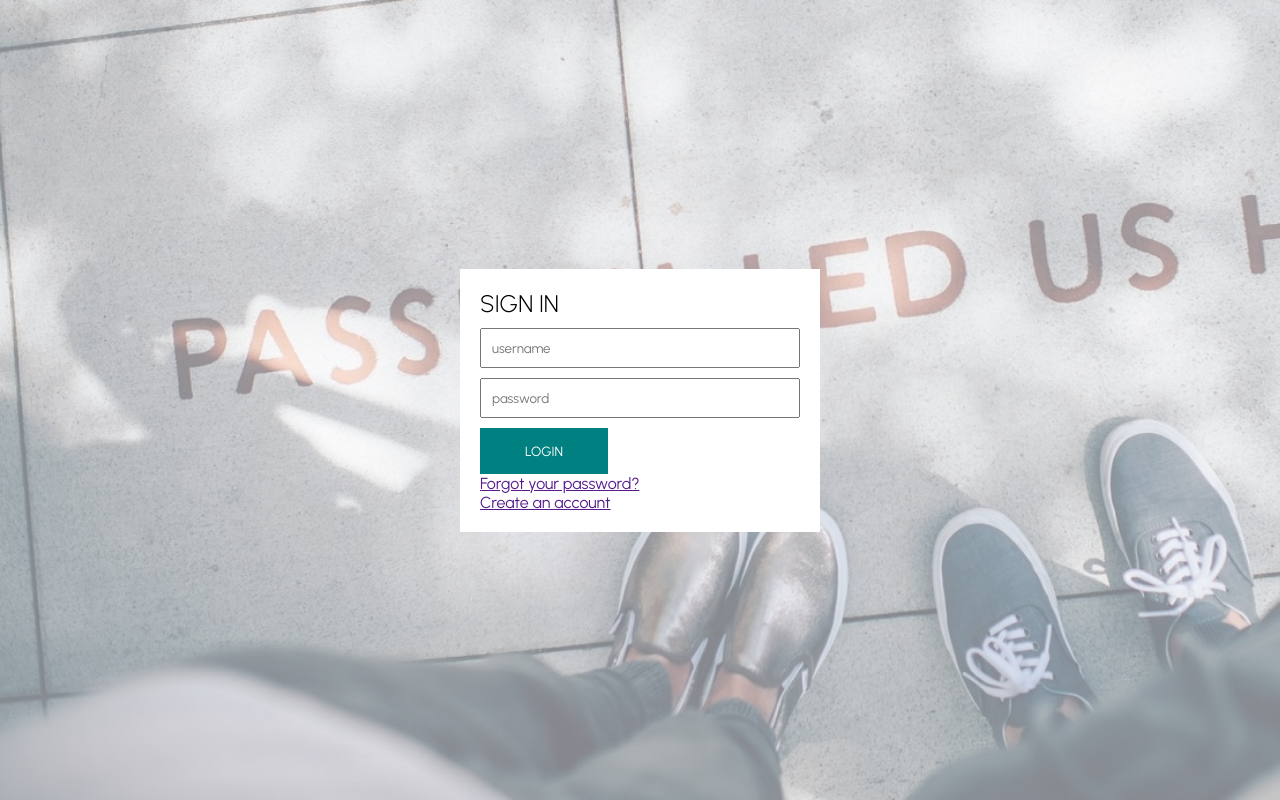
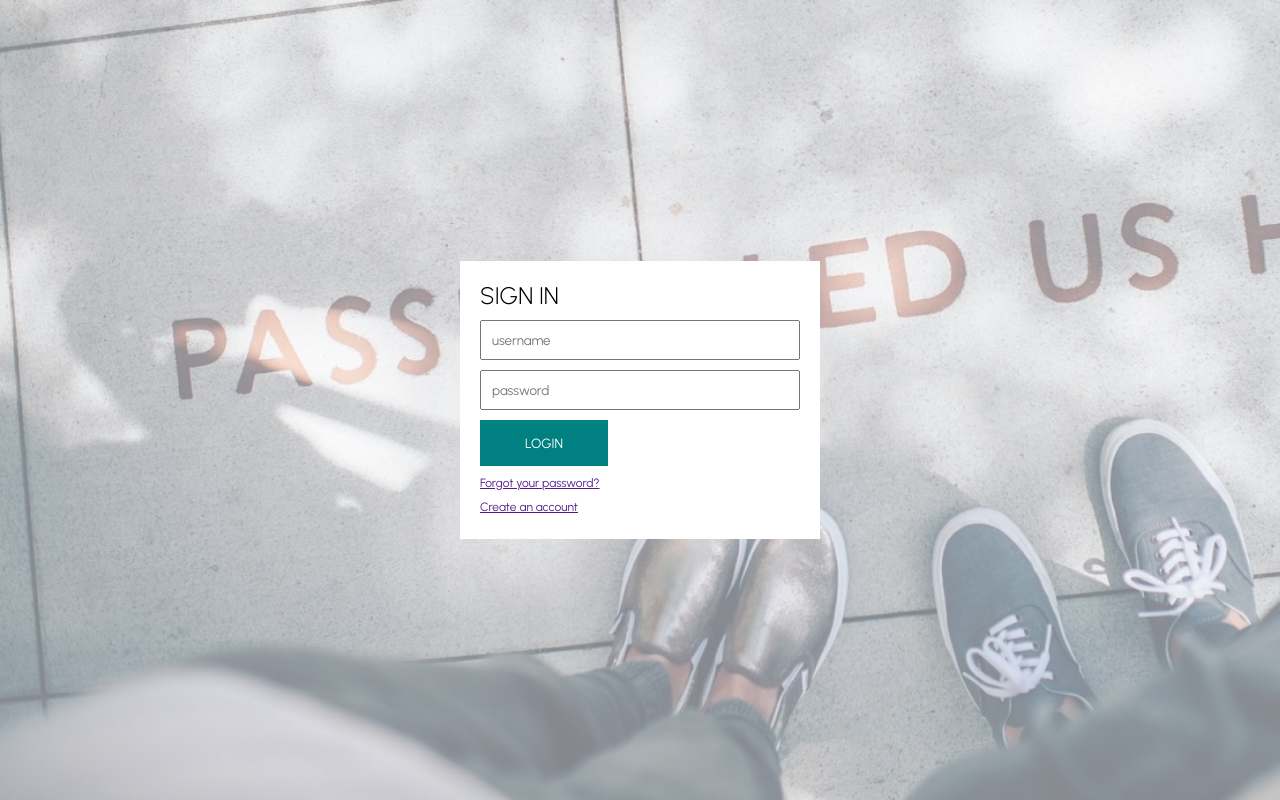
Before and after one commit to AliPooladmast/e-commerce, a React (Create React App) app: page / in a window 1280 px wide. Built offline with nearby package versions, Linux system fonts and the light colour scheme.

Commit message:
feat(login): set margin and size of the link anchor elements of forget pass and create account

```diff
--- a/src/pages/Login/login.module.scss
+++ b/src/pages/Login/login.module.scss
@@ -42,5 +42,11 @@
     background-color: teal;
     color: white;
     cursor: pointer;
+    margin-bottom: 5px;
+  }
+
+  a {
+    margin: 5px 0;
+    font-size: 12px;
   }
 }
```
